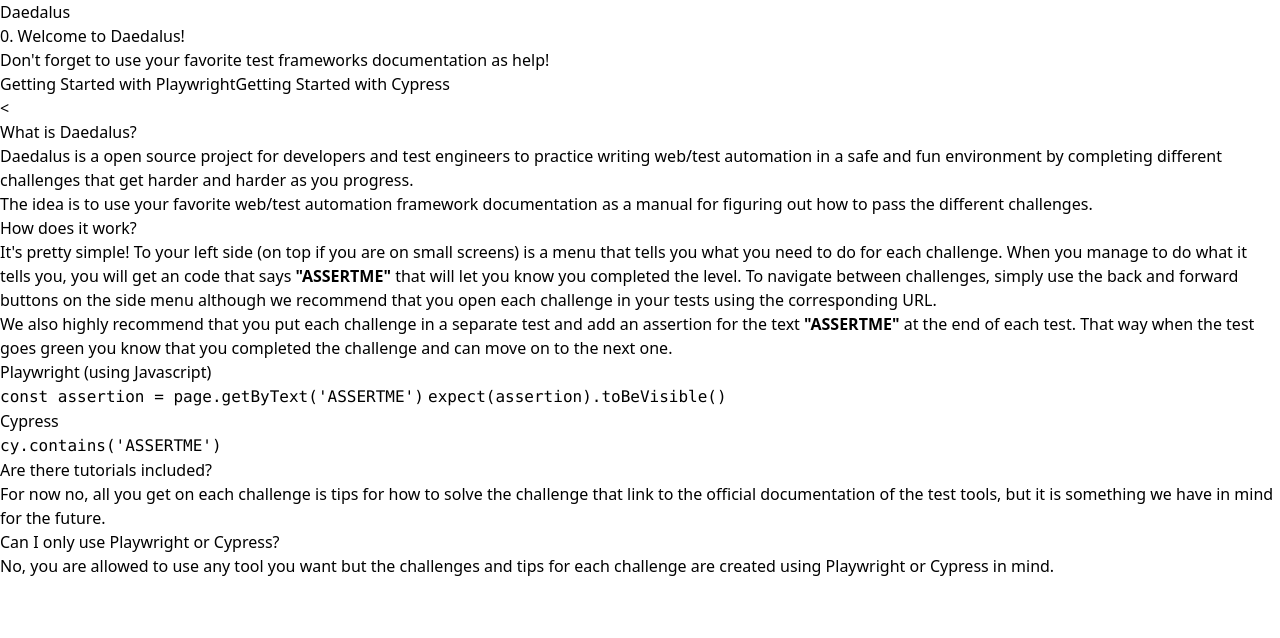
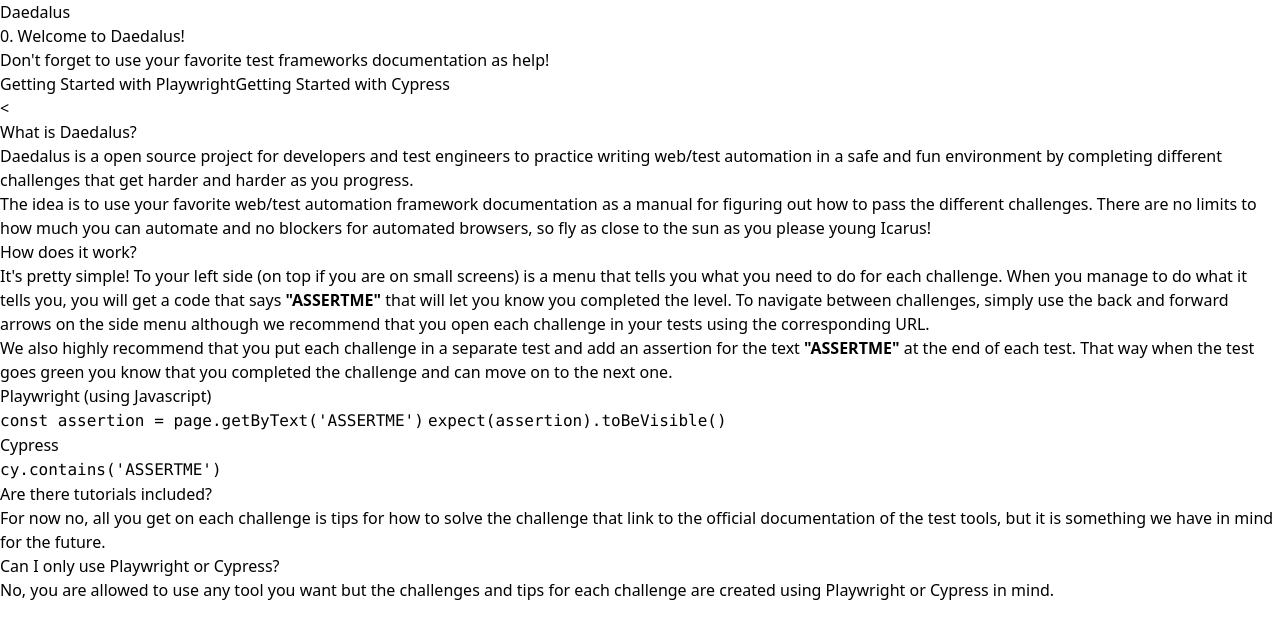
Before and after one commit to JannisK89/AutomateMe, a SvelteKit app: page / in a window 1280 px wide. Shown: the top 638 px of the page. Built offline with nearby package versions, Linux system fonts and the light colour scheme.

Commit message:
further text updates

```diff
--- a/src/routes/+page.svelte
+++ b/src/routes/+page.svelte
@@ -40,15 +40,17 @@
 	</p>
 	<p>
 		The idea is to use your favorite web/test automation framework documentation as a manual for
-		figuring out how to pass the different challenges.
+		figuring out how to pass the different challenges. There are no limits to how much you can
+		automate and no blockers for automated browsers, so fly as close to the sun as you please young
+		Icarus!
 	</p>
 
 	<h2 class="text-xl font-semibold mt-6 mb-2">How does it work?</h2>
 	<p>
 		It's pretty simple! To your left side (on top if you are on small screens) is a menu that tells
 		you what you need to do for each challenge. When you manage to do what it tells you, you will
-		get an code that says <strong>"ASSERTME"</strong> that will let you know you completed the level.
-		To navigate between challenges, simply use the back and forward buttons on the side menu although
+		get a code that says <strong>"ASSERTME"</strong> that will let you know you completed the level.
+		To navigate between challenges, simply use the back and forward arrows on the side menu although
 		we recommend that you open each challenge in your tests using the corresponding URL.
 	</p>
 	<p class="mt-2">
```
